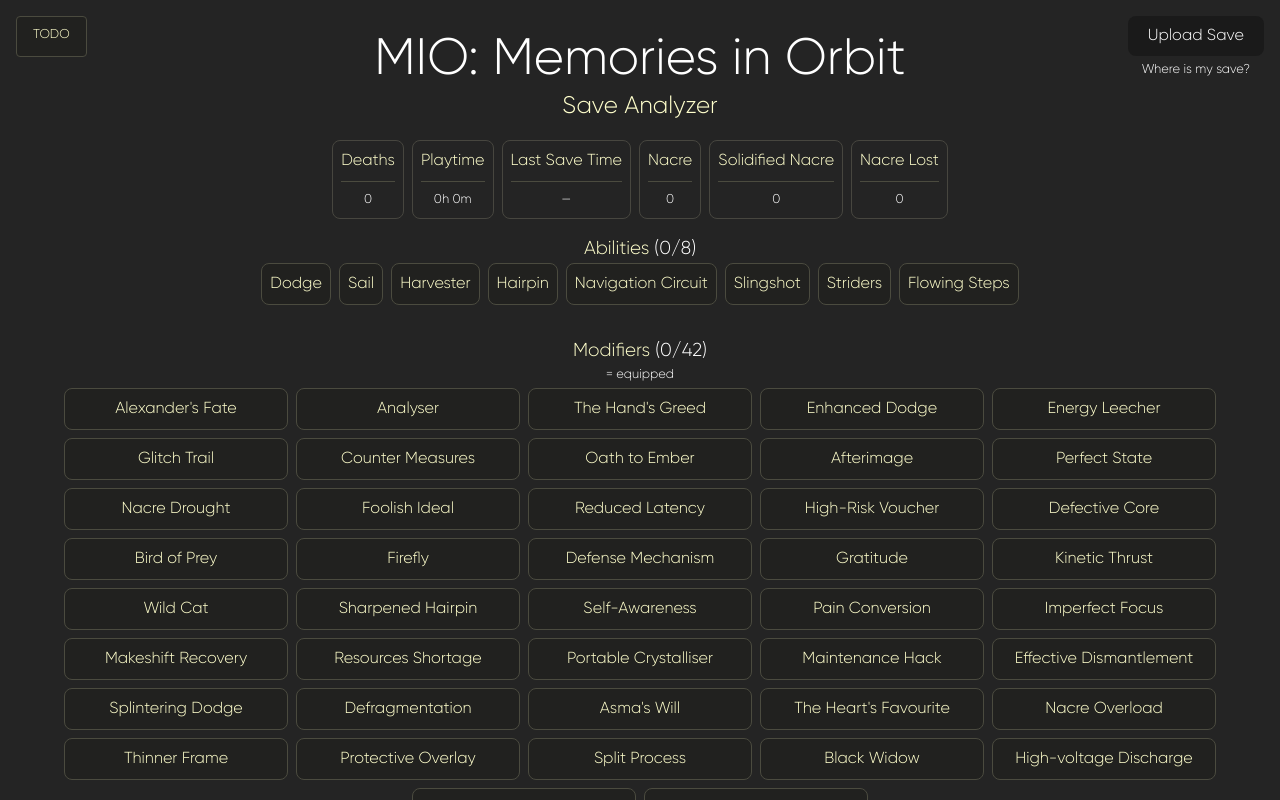
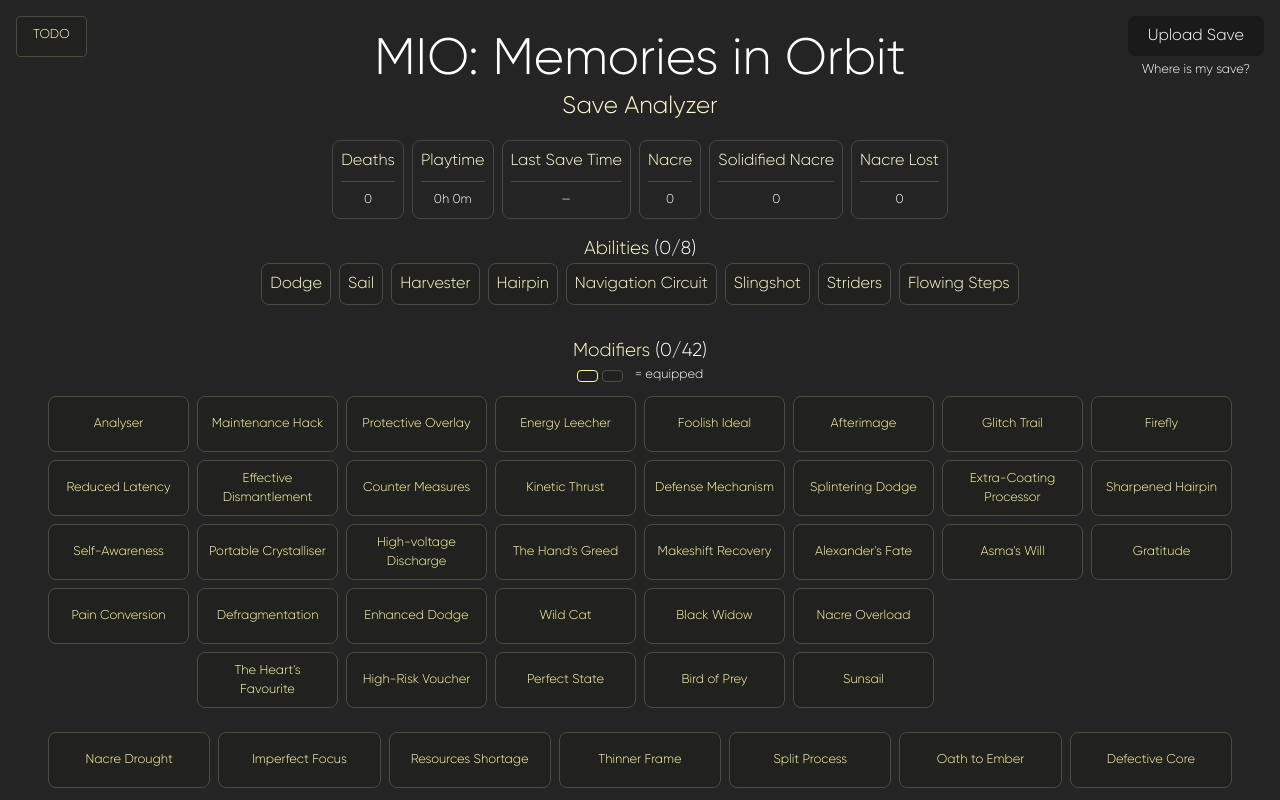
Before and after one commit to The-Black-Lodge/mio-save-analyzer, a React (Vite) app: page / in a window 1280 px wide. Shown: the top 800 px of the page. Built offline with nearby package versions, Linux system fonts and the light colour scheme; the HTML template or start-up script is replaced by a standard one.

Commit message:
add grid view for modifiers

```diff
--- a/src/App.css
+++ b/src/App.css
@@ -106,6 +106,76 @@
 
 .card--wide {
   min-width: 14rem;
+}
+
+/* Trinkets grid view */
+.trinkets-controls {
+  display: flex;
+  align-items: center;
+  justify-content: center;
+  gap: 0.75rem;
+  margin-bottom: 0.5rem;
+}
+
+.legend--inline {
+  margin: 0;
+}
+
+.trinkets-view-toggle {
+  display: flex;
+  gap: 0.25rem;
+}
+
+.view-toggle-btn {
+  background: var(--accent-darker);
+  border: var(--border-default);
+  border-radius: 4px;
+  color: #888;
+  cursor: pointer;
+  padding: 0.3rem 0.6rem;
+  font-size: var(--font-size-muted);
+  transition: color 0.15s, border-color 0.15s;
+}
+
+.view-toggle-btn:hover {
+  color: white;
+}
+
+.view-toggle-btn--active {
+  color: var(--accent);
+  border-color: var(--accent);
+}
+
+.trinket-grid {
+  display: grid;
+  grid-template-columns: repeat(8, 1fr);
+  gap: 0.5rem;
+}
+
+.card--trinket {
+  display: flex;
+  align-items: center;
+  justify-content: center;
+}
+
+.trinket-grid .card--trinket,
+.trinket-grid-bottom .card--trinket {
+  height: 3.5rem;
+}
+
+.card--grid-trinket {
+  width: 100%;
+}
+
+.trinket-grid-gap {
+  pointer-events: none;
+}
+
+.trinket-grid-bottom {
+  margin-top: 1.5rem;
+  display: flex;
+  gap: 0.5rem;
+  justify-content: space-around;
 }
 
 .flex-grid--bosses {
--- a/src/components/Trinkets.jsx
+++ b/src/components/Trinkets.jsx
@@ -1,16 +1,77 @@
+import { useState } from "react"
 import useSaveProvider from "../hooks/useSaveProvider"
 import TrinketSlots from "./TrinketSlots"
 
-const Trinket = ({ label, acquired, equipped }) => {
+// Custom grid order. null = empty gap cell.
+const GRID_ORDER = [
+  // Row 1
+  "ANALYZER",
+  "MAINTENANCE_EXPERT",
+  "SHIELD_INC",
+  "BIG_ENERGY_DRAIN",
+  "ENERGY_EMPTY_ATTACK",
+  "DECOY",
+  "CARLO_HOOK",
+  "GLIDE_STATIC",
+  // Row 2
+  "FAST_RECOVERY",
+  "MORE_SCRAPS",
+  "COUNTER_ATTACK",
+  "HEAVY_ATTACK",
+  "GOO_REVENGE",
+  "ORB_BLOCK",
+  "VAMPIRE",
+  "HOOK_SLASH",
+  // Row 3
+  "HUD",
+  "LOOT_SUPER_SCRAPS",
+  "STAGGER_ATTACK",
+  "BERSERKER",
+  "LAST_CHANCE",
+  "ALEXANDERS_FATE",
+  "PACIFIC",
+  "HEAL_GROUND",
+  // Row 4
+  "KINETIC_CONVERSION",
+  "ORB_RECOVERY",
+  "BETTER_DODGE",
+  "HOOK_BERSERKER",
+  "SPIDER_BERSERKER",
+  "SCRAP_ATTACK",
+  null,
+  null,
+  // Row 5
+  null,
+  "QUICK_RECHARGE",
+  "FOUNTAIN_OVERLOAD",
+  "DOUBLE_DAMAGES",
+  "GLIDE_BERSERKER",
+  "TURBO_GLIDE",
+  null,
+  null,
+]
+
+// Bottom row — 7 items, spread evenly with a flex row
+const BOTTOM_ROW = [
+  "DRY_FOUNTAINS",
+  "KURO_CHARM",
+  "LESS_SCRAPS",
+  "SHIELD_DEC",
+  "SLOW_ENERGY",
+  "DAREDEVIL",
+  "GLASS_CANNON",
+]
+
+const Trinket = ({ label, acquired, equipped, grid }) => {
   return (
     <div
-      className={`card card--relative card--wide ${
+      className={`card card--relative card--trinket ${grid ? "card--grid-trinket" : "card--wide"} ${
         acquired ? "card--acquired" : "card--unacquired"
       }`}
     >
-      <h4>{label}</h4>
+      <p className="text-small text-accent">{label}</p>
       {equipped && (
-        <span className="corner-badge corner-badge--centered">
+        <span className="corner-badge">
           <i className="fa-solid fa-gears" />
         </span>
       )}
@@ -20,6 +81,7 @@ const Trinket = ({ label, acquired, equipped }) => {
 
 const Trinkets = () => {
   const { playerStats, localization } = useSaveProvider()
+  const [gridView, setGridView] = useState(true)
 
   const EXCLUDED_TRINKETS = ["EMBEDDING_BLADE", "SMALL_ENERGY_DRAIN", "TANGLES"]
   const allTrinkets = Object.fromEntries(
@@ -30,6 +92,12 @@ const Trinkets = () => {
   const acquiredTrinkets = playerStats?.trinkets ?? []
   const equippedTrinkets = playerStats?.equippedTrinkets ?? []
 
+  const getLabel = (key) => allTrinkets[key] ?? key
+
+  const sortedTrinkets = Object.entries(allTrinkets).sort(([, a], [, b]) =>
+    a.localeCompare(b),
+  )
+
   return (
     <div className="section">
       <h3>
@@ -38,11 +106,61 @@ const Trinkets = () => {
           ({acquiredTrinkets.length}/{Object.keys(allTrinkets).length})
         </span>
       </h3>
-      <p className="text-small legend">
+      <div className="trinkets-controls">
+        <div className="trinkets-view-toggle">
+          <button
+            className={`view-toggle-btn ${gridView ? "view-toggle-btn--active" : ""}`}
+            onClick={() => setGridView(true)}
+            title="Grid view"
+          >
+            <i className="fa-solid fa-grip" />
+          </button>
+          <button
+            className={`view-toggle-btn ${!gridView ? "view-toggle-btn--active" : ""}`}
+            onClick={() => setGridView(false)}
+            title="List view"
+          >
+            <i className="fa-solid fa-list" />
+          </button>
+        </div>
+        <p className="text-small legend legend--inline">
           <i className="fa-solid fa-gears" /> = equipped
         </p>
+      </div>
+
+      {gridView ? (
+        <>
+          <div className="trinket-grid">
+            {GRID_ORDER.map((key, i) => {
+              if (key === null) {
+                return <div key={`gap-${i}`} className="trinket-grid-gap" />
+              }
+              return (
+                <Trinket
+                  key={key}
+                  label={getLabel(key)}
+                  acquired={acquiredTrinkets.includes(key)}
+                  equipped={equippedTrinkets.includes(key)}
+                  grid
+                />
+              )
+            })}
+          </div>
+          <div className="trinket-grid-bottom">
+            {BOTTOM_ROW.map((key) => (
+              <Trinket
+                key={key}
+                label={getLabel(key)}
+                acquired={acquiredTrinkets.includes(key)}
+                equipped={equippedTrinkets.includes(key)}
+                grid
+              />
+            ))}
+          </div>
+        </>
+      ) : (
         <div className="flex-grid">
-        {Object.entries(allTrinkets).map(([key, value]) => (
+          {sortedTrinkets.map(([key, value]) => (
             <Trinket
               key={key}
               label={value}
@@ -51,6 +169,8 @@ const Trinkets = () => {
             />
           ))}
         </div>
+      )}
+
       <TrinketSlots />
     </div>
   )
```
Lines whose indentation alone changed are shown as unchanged.
